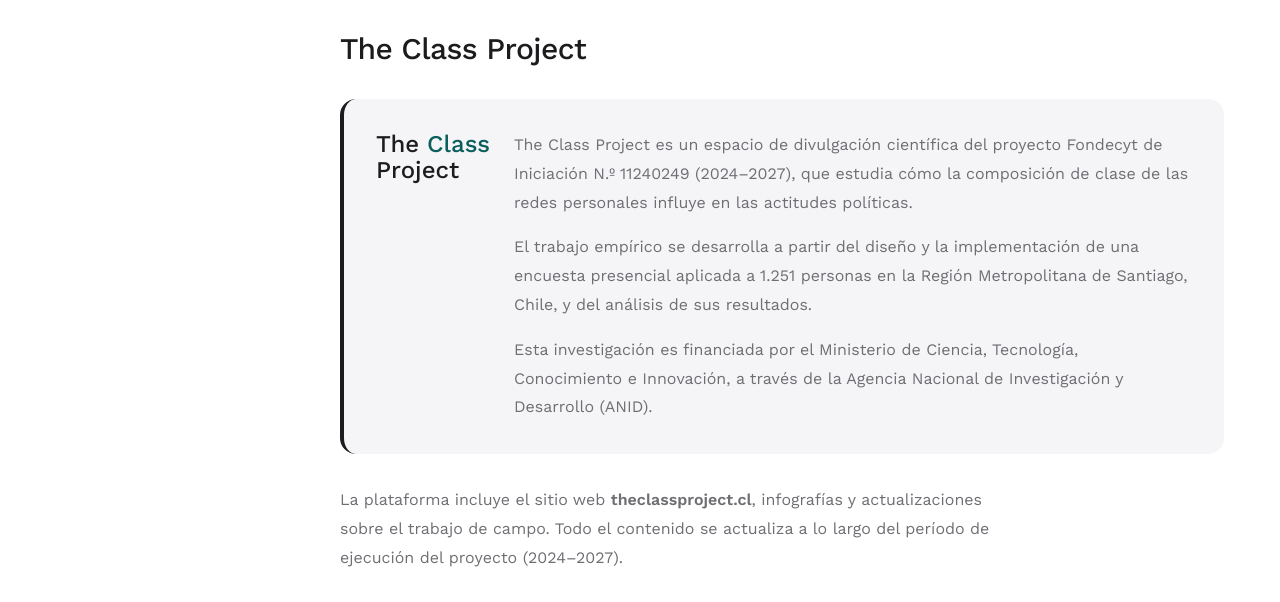
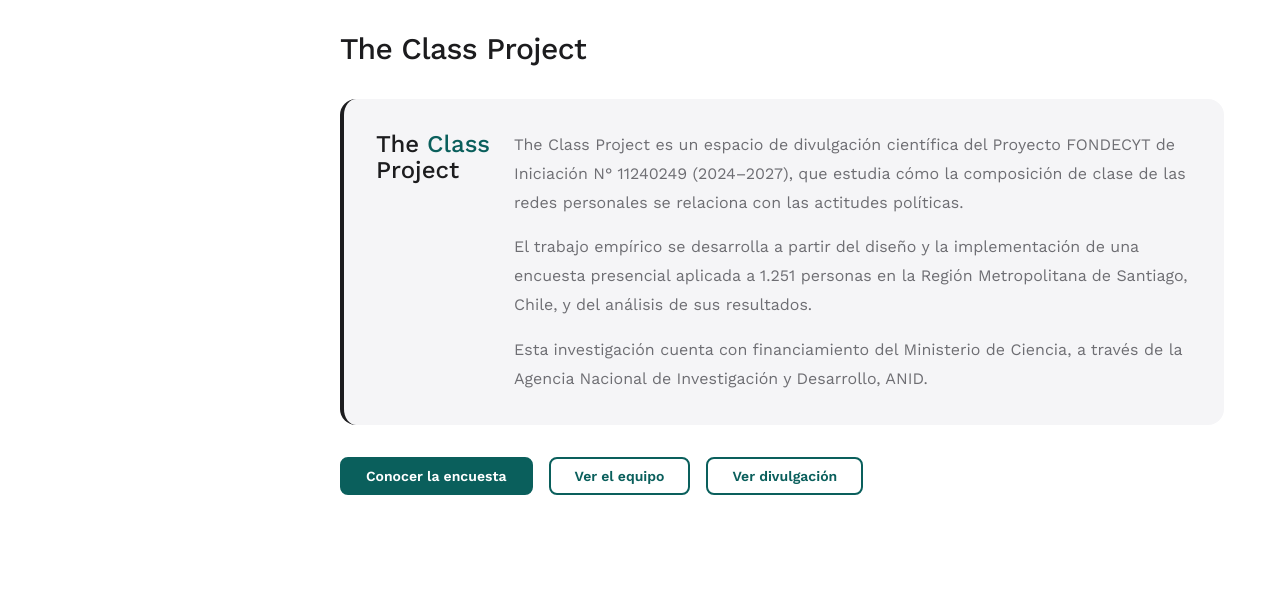
Before and after one commit to perezverdugoc/the-class-project, a plain HTML site: page proyecto/index.html in a window 1280 px wide. Shown: the part 5140-5742 px from the top of the page. Drawn offline with nearby package versions, Linux system fonts and the light colour scheme.

Commit message:
up texto

```diff
--- a/proyecto/index.html
+++ b/proyecto/index.html
@@ -1192,12 +1192,12 @@
             <div class="brand-section-intro__logo">
               The <span>Class</span><br>Project
             </div>
-            <!-- Texto aprobado por Tanzi el 11-11-2026 (también en TCP_BRIEF) -->
+            <!-- Texto aprobado por Tanzi el 11-11-2026, ajustado al BRIEF el 12-11 (también en TCP_BRIEF) -->
             <div class="brand-section-intro__text">
               <p class="text-sm-muted">
-                The Class Project es un espacio de divulgación científica del proyecto Fondecyt de
-                Iniciación N.º 11240249 (2024–2027), que estudia cómo la composición de clase de las
-                redes personales influye en las actitudes políticas.
+                The Class Project es un espacio de divulgación científica del Proyecto FONDECYT de
+                Iniciación N° 11240249 (2024–2027), que estudia cómo la composición de clase de las
+                redes personales se relaciona con las actitudes políticas.
               </p>
               <p class="text-sm-muted">
                 El trabajo empírico se desarrolla a partir del diseño y la implementación de una
@@ -1205,18 +1205,13 @@
                 Chile, y del análisis de sus resultados.
               </p>
               <p class="text-sm-muted">
-                Esta investigación es financiada por el Ministerio de Ciencia, Tecnología, Conocimiento
-                e Innovación, a través de la Agencia Nacional de Investigación y Desarrollo (ANID).
+                Esta investigación cuenta con financiamiento del Ministerio de Ciencia, a través de la
+                Agencia Nacional de Investigación y Desarrollo, ANID.
               </p>
             </div>
           </div>
 
 
-          <p>
-            La plataforma incluye el sitio web <strong>theclassproject.cl</strong>,
-            infografías y actualizaciones sobre el trabajo de campo. Todo el contenido se actualiza a lo largo
-            del período de ejecución del proyecto (2024–2027).
-          </p>
 
           <div class="tcp-actions">
             <a href="../encuesta/" class="btn btn--primary">Conocer la encuesta</a>
```
